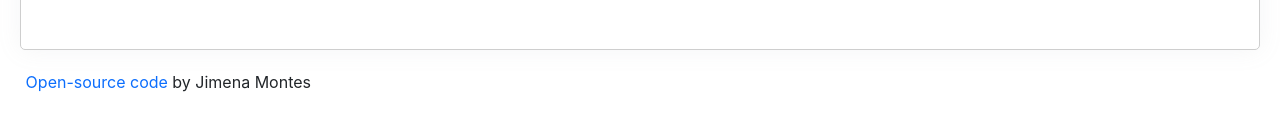
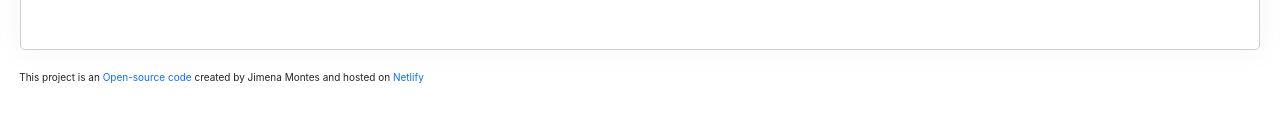
Before and after one commit to jimenamontes07/app-weather-react, a React (Create React App) app: page / in a window 1280 px wide. Shown: the part 303-434 px from the top of the page. Built offline with nearby package versions, Linux system fonts and the light colour scheme; no server answers.

Commit message:
description at bottom changed

```diff
--- a/src/index.css
+++ b/src/index.css
@@ -13,7 +13,8 @@ code {
 }
 
 .project{
-  margin-left:2%;
+  margin-left:1.5%;
+  font-size: 10px;
 }
 a{
   color:#0C6EFD;
--- a/src/index.js
+++ b/src/index.js
@@ -8,7 +8,7 @@ const root = ReactDOM.createRoot(document.getElementById('root'));
 root.render(
   <React.StrictMode>
     <App />
-    <div className='project'><a href='https://github.com/jimenamontes07/reactweather.git'>Open-source code</a> <span>by Jimena Montes</span></div>
+    <div className='project'><span>This project is an </span><a href='https://github.com/jimenamontes07/reactweather.git'>Open-source code</a> <span>created by Jimena Montes and hosted on </span><a href='https://app.netlify.com/sites/jocular-blini-629cf7/overview'>Netlify</a></div>
   </React.StrictMode>
 );
 
```
